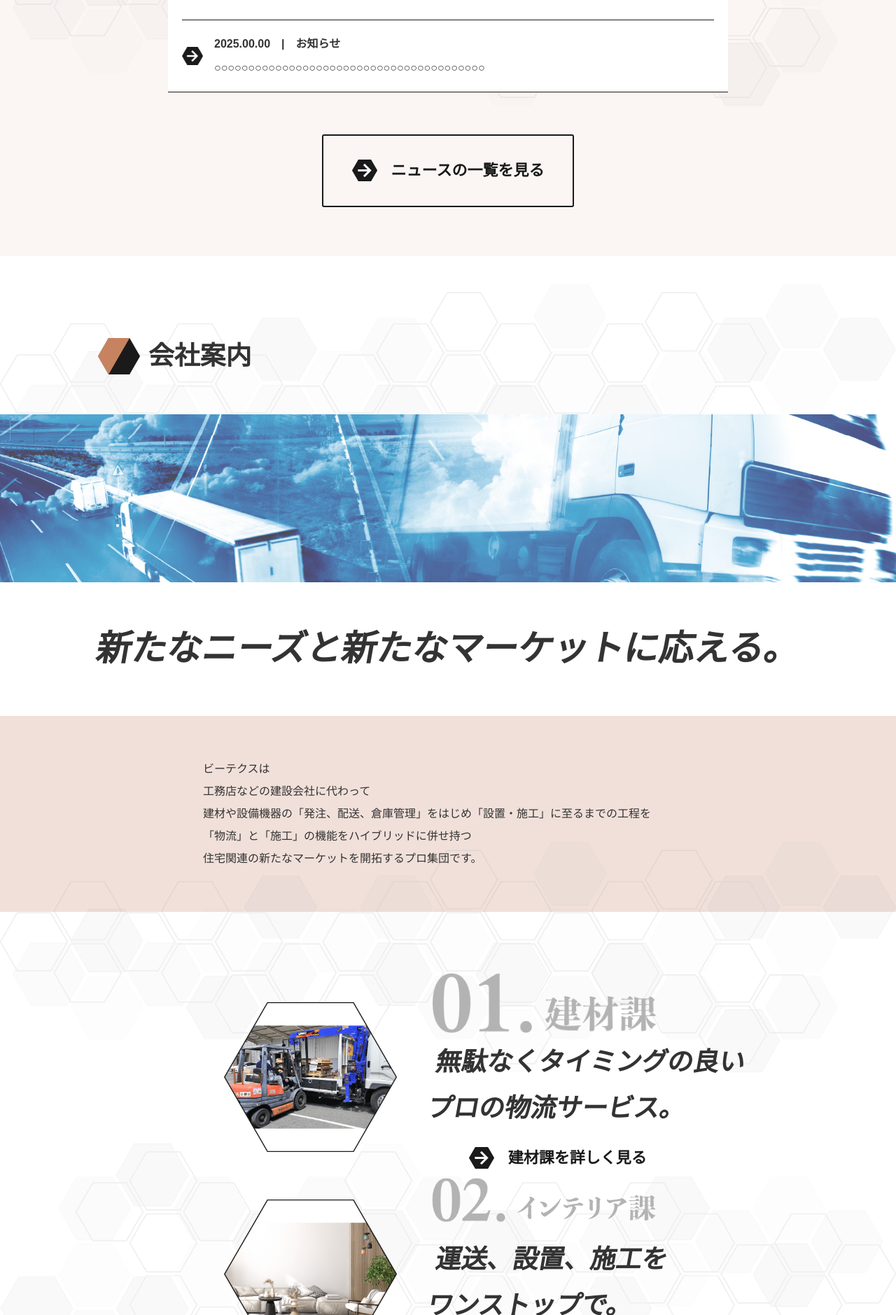
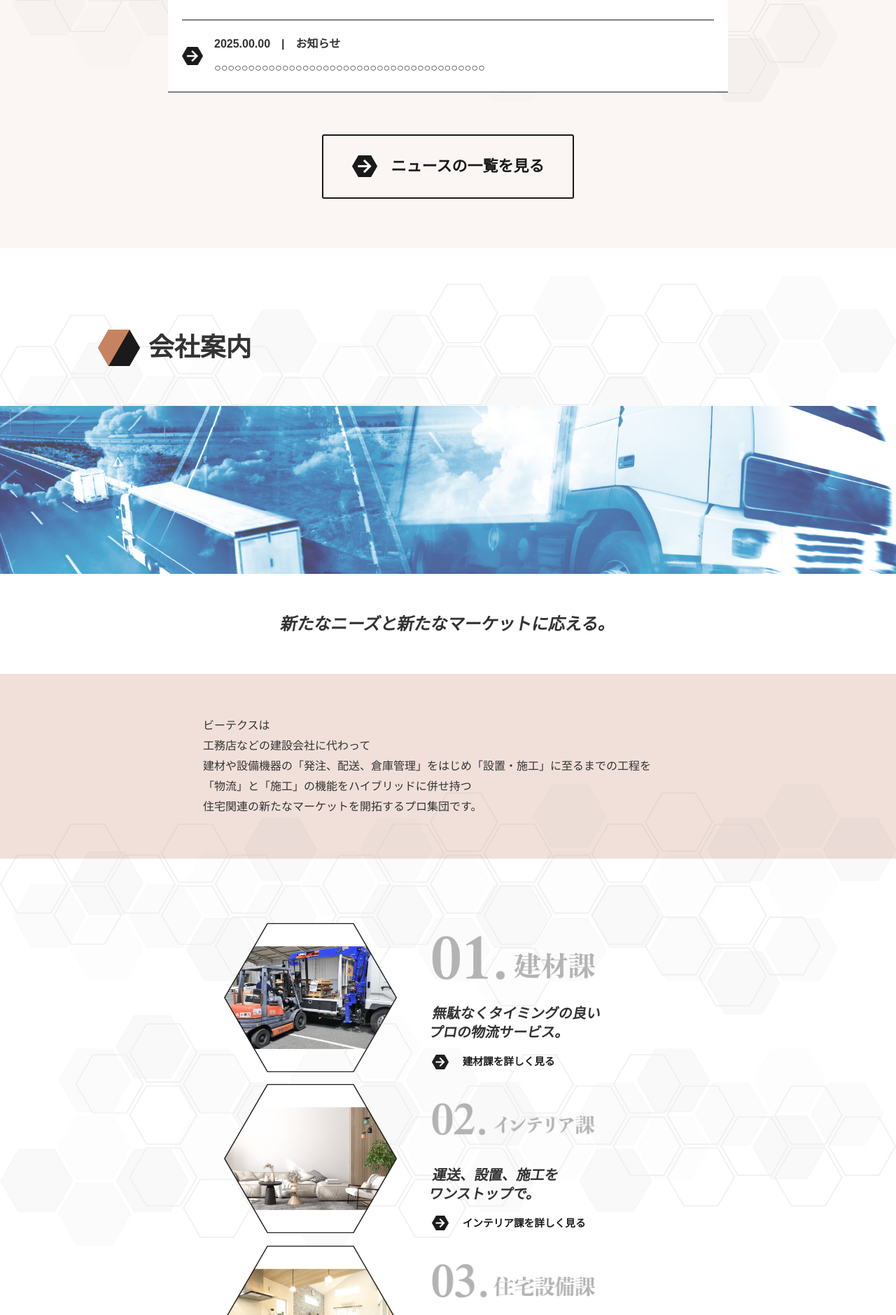
Before and after one commit to masa3811/beetecs2025, a PHP site: page / in a window 1280 px wide. Shown: the part 1243-3122 px from the top of the page at 70% size. Run offline with PHP 8.4, Linux system fonts and the light colour scheme.

Commit message:
カンパニーまで

```diff
--- a/assets/css/config.css
+++ b/assets/css/config.css
@@ -198,12 +198,7 @@ font-size: clamp(14px, 0.5vw + 6px, 16px);
 .fz-40 {
  font-size: clamp(30px, 1vw + 24px, 40px);
 }
-.fz-60 {
- font-size: clamp(45px, 1.36vw + 33.82px, 60px);
-}
-.fz-65 {
-font-size: clamp(40px, 2.27vw + 21.36px, 65px);
-}
+
 
 /* === 強調スタイル === */
 .font-wb {
@@ -229,16 +224,19 @@ font-size: clamp(40px, 2.27vw + 21.36px, 65px);
   text-align: right;
 }
 /* === 行間 === */
-.lh1 {
+.lh_1 {
   line-height: 1;
 }
-.lh1_2 {
+.lh1_12 {
   line-height: 1.2;
 }
-.lh1_5 {
+.lh1_135 {
+  line-height: 1.35;
+}
+.lh1_15 {
   line-height: 1.5;
 }
-.lh2 {
+.lh_2 {
   line-height: 2;
 }
 /* === メディアクエリ（PC用）=== */
--- a/assets/css/style.css
+++ b/assets/css/style.css
@@ -48,7 +48,7 @@ body {
 }
 .btn-01 {
   width: 22.5rem;
-  padding: 1.875rem 0;
+  padding: 1.5rem 0;
   display: inline-block;
   color: #1a1a1a;
   text-decoration: none;
@@ -77,20 +77,21 @@ body {
 }
 .btn-02 {
   width: 22.5rem;
-  padding: 1.25rem 0;
+  padding: 0;
   display: inline-block;
   color: #1a1a1a;
   text-decoration: none;
   font-weight: bold;
-  font-size: 1.375rem;
+  font-size: 1.1458vw;
   border-radius: 3px;
-  text-align: center;
+  text-align: left;
+  padding-top: 1rem;
 }
 .btn-02::before {
   content: "";
   display: inline-block;
-  width: 2.25rem;
-  height: 2.25rem;
+  width: 1.875vw;
+  height: 1.875vw;
   margin: 0 20px 0 0;
   background: url("../img/common/link_arrow-1.png") no-repeat;
   background-size: contain;
@@ -315,17 +316,18 @@ select {
   margin-bottom: 0;
 }
 #header #global-nav ul li {
-  color: #1a1a1a;
+  color: #000;
   padding: 10px 20px;
   transition: background-color 0.3s, color 0.3s;
 }
 #header #global-nav ul li a {
   text-decoration: none;
-  color: #333;
+  color: #000;
   font-size: clamp(14px, 0.2503vw + 11.1965px, 16px);
+  font-weight: bold;
 }
 #header #global-nav ul li:hover {
-  background-color: #333;
+  background-color: #000;
   /* 背景色を反転 */
   color: #fff;
   /* 文字色を反転 */
@@ -380,7 +382,7 @@ select {
 }
 #header #hamburger-nav .menu-cnt {
   display: flex;
-  justify-content: space-between;
+  gap: 60px;
   margin-bottom: 50px;
 }
 #header #hamburger-nav .menu {
@@ -526,11 +528,14 @@ select {
 }
 .mv .mv-cnt h1 {
   max-width: 990px;
+      font-size: 3.125vw;
   background-color: #000;
 }
 .mv .mv-cnt p {
+  font-size: 3.3854vw;
   color: #000;
   margin-top: 2.125rem;
+  padding-left: 9.8958vw;
   transform: skewX(-10deg);
 }
 /* banner */
@@ -684,21 +689,20 @@ select {
 }
 .detail-cnt {
   position: relative;
+  margin-top: -8.3333vw;
 }
 .detail-item-01, .detail-item-02, .detail-item-03 {
   position: relative;
   width: 100%;
 }
 .detail-img img {}
-.detail-item-01 > .detail-img > img {
-  transform: translateY(-100px);
-}
+
 .detail-item-03 > .detail-img > img {
   transform: translateY(150px);
 }
 .item-01 {
   position: absolute;
-  top: 5rem;
+  top: 60%;
   left: 25%;
   display: flex;
   flex-direction: row;
@@ -706,11 +710,11 @@ select {
 }
 .item-02 {
   position: absolute;
-  top: 2rem;
+  top: 30%;
     left: 25%;
   display: flex;
   flex-direction: row;
-  align-items: center;
+  align-items: flex-start;
 }
 .item-03 {
   position: absolute;
@@ -718,10 +722,10 @@ select {
     left: 25%;
   display: flex;
   flex-direction: row;
-  align-items: center;
+  align-items: flex-start;
 }
 .item-img img {
-  width: clamp(200px, calc(370 / 1920 * 100vw), 370px);
+  width: 19.2708vw;
   height: auto;
   margin-right: 3.125rem;
 }
@@ -730,7 +734,7 @@ select {
   max-width: 500px;
 }
 .item-txt img {
-  width: clamp(300px, calc(480 / 1920 * 100vw), 480px);
+width: 18.2291vw;
   height: 100px;
   object-fit: contain;
 
@@ -738,5 +742,11 @@ select {
 }
 .item-txt p {
   font-family: YuMincho, "Yu Mincho", "Hiragino Mincho ProN", "serif";
+ font-size: 1.5625vw;
+  padding-top: 1rem;
   transform: skewX(-10deg);
 }
+
+.company .btn-cnt{
+  margin: 0;
+}
--- a/index.html
+++ b/index.html
@@ -72,8 +72,8 @@
 <section class="mv">
   <div class="mv-img"> <img src="assets/img/common/mv_img.jpg" alt="メインビジュアル画像"> </div>
   <div class="mv-cnt">
-    <h1 class="fz-60">新たな物流サービスの提供</h1>
-    <p class="fz-65 font-wb">ビーテクスのラストワンマイルが建設現場を変える。</p>
+    <h1 class="font-wb">新たな物流サービスの提供</h1>
+    <p class="font-wb">ビーテクスのラストワンマイルが建設現場を変える。</p>
   </div>
 </section>
 <section class="banner inner-1350">
@@ -222,7 +222,7 @@
       <div class="item-01">
         <div class="item-img"><img src="assets/img/common/company_img-1.png" alt=""> </div>
         <div class="item-txt"><img src="assets/img/common/company_ttl-1.png" alt="">
-          <p class="fz-40 font-wb">無駄なくタイミングの良い<br>
+          <p class="font-wb lh1_135">無駄なくタイミングの良い<br>
             プロの物流サービス。</p>
           <a class="btn-02">建材課を詳しく見る</a></div>
       </div>
@@ -232,7 +232,7 @@
       <div class="item-02">
         <div class="item-img"><img src="assets/img/common/company_img-2.png" alt=""> </div>
         <div class="item-txt"><img src="assets/img/common/company_ttl-2.png" alt="">
-          <p class="fz-40 font-wb">運送、設置、施工を<br>
+          <p class="font-wb lh1_135">運送、設置、施工を<br>
             ワンストップで。</p>
           <a class="btn-02">インテリア課を詳しく見る</a></div>
       </div>
@@ -242,12 +242,13 @@
       <div class="item-03">
         <div class="item-img"><img src="assets/img/common/company_img-3.png" alt=""> </div>
         <div class="item-txt"><img src="assets/img/common/company_ttl-3.png" alt="">
-          <p class="fz-40 font-wb">常に進化し続ける<br>
+          <p class="font-wb lh1_135">常に進化し続ける<br>
             キッチン廻りに対応。</p>
           <a class="btn-02">住宅設備課を詳しく見る</a></div>
       </div>
     </div>
   </div>
+  <div class="btn-cnt"> <a href="#" class="btn-01">会社案内を見る</a> </div>
 </section>
 
 <!-- フッター -->
```
